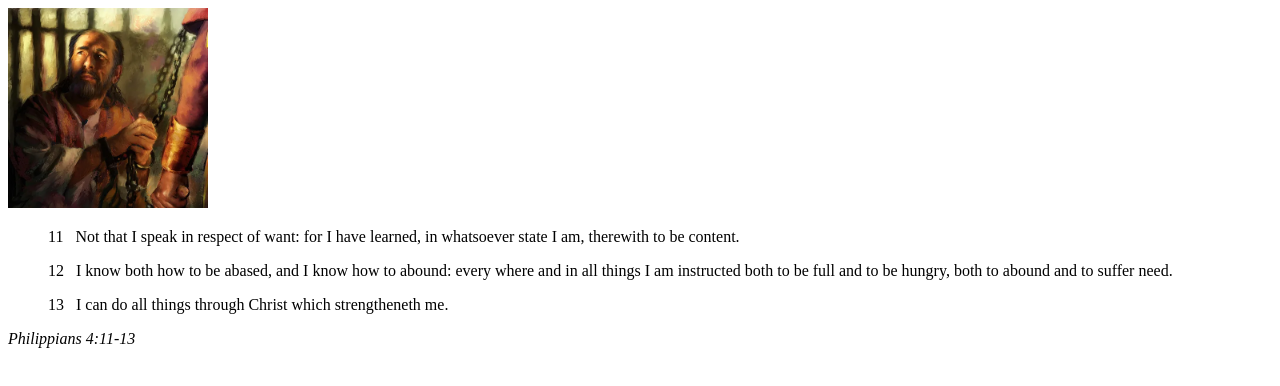
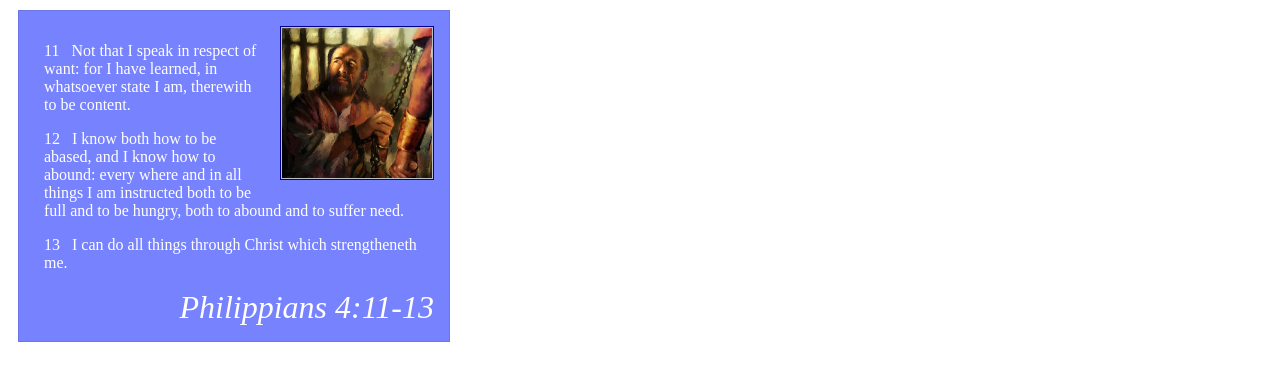
Before and after one commit to sasare1/wdd130, a plain HTML site: page week02/box-model.html in a window 1280 px wide. Drawn offline with Linux system fonts and the light colour scheme.

```diff
--- a/styles/styles.css
+++ b/styles/styles.css
@@ -0,0 +1,26 @@
+nav {
+    background-color: darkblue;
+    padding: 10px;
+}
+
+nav a {
+    color: white;
+    display: block;
+    padding: 20px;
+}
+
+h1 {
+    color: darkblue;
+}
+
+img {
+    width: 150px;
+    height: auto;
+    border: 1px solid black;
+    padding: 2px;
+    box-shadow: 0 0 30px gray;
+}
+
+p {
+    padding: 10px;
+}
--- a/week02/box-model.html
+++ b/week02/box-model.html
@@ -5,6 +5,7 @@
     <meta charset="UTF-8">
     <meta name="viewport" content="width=device-width, initial-scale=1.0">
     <title>Box Model Activity</title>
+    <link rel="stylesheet" href="styles/box-model.css">
 </head>
 
 <body>
--- a/week02/styles/box-model.css
+++ b/week02/styles/box-model.css
@@ -1,15 +1,31 @@
 .callout {
-    /* write declarations here */
+    max-width: 400px;
+    margin: 10px;
+    border: 1px solid rgb(0 0 0 / 0.1);
+    padding: 15px;
+    background-color: rgba(0, 21, 255, 0.532);
+    color: white;
 }
 
 .callout img {
-    /* write declarations here */
+    float: right;
+    margin: 0 0 10px 15px;
+    border: 1px solid darkblue;
+    padding: 1px;
+    background-color: silver;
+    width: 150px;
+    height: auto;
 }
 
 blockquote {
-    /* write declarations here */
+    margin: 10px;
+
 }
 
 cite {
-    /* write declarations here */
+    display: block;
+    border-top: 1px dodgerblue;
+    padding-top: 1px;
+    text-align: right;
+    font-size: 200%;
 }
--- /dev/null
+++ b/week02/temple.css
@@ -0,0 +1,50 @@
+* {
+    box-sizing: border-box;
+}
+
+img {
+    width: 100;
+    height: auto;
+}
+
+header,
+main,
+footer {
+    max-width: 800;
+    margin: 0 auto;
+}
+
+header {
+    background-color: #333333;
+    color: white;
+    padding: 0.25rem;
+    text-align: center;
+    font-size: 1.5rem;
+}
+
+main {
+    width: 400;
+    margin: 0 auto;
+}
+
+h1 {
+    text-align: center;
+}
+
+section {
+    margin: 2em 0;
+    background-color: #dddddd;
+    padding: 1rem;
+}
+
+section h2 {
+    text-align: left;
+    border-bottom: solid #000000 1px;
+}
+
+footer {
+    background-color: #333;
+    padding: 1em;
+    text-align: center;
+    color: #fff;
+}
```
Also changed, not shown: index.html (+1 -0 lines), week02/block-vs-inline.html (+1 -1 lines), week02/temple.html (+2 -1 lines).
